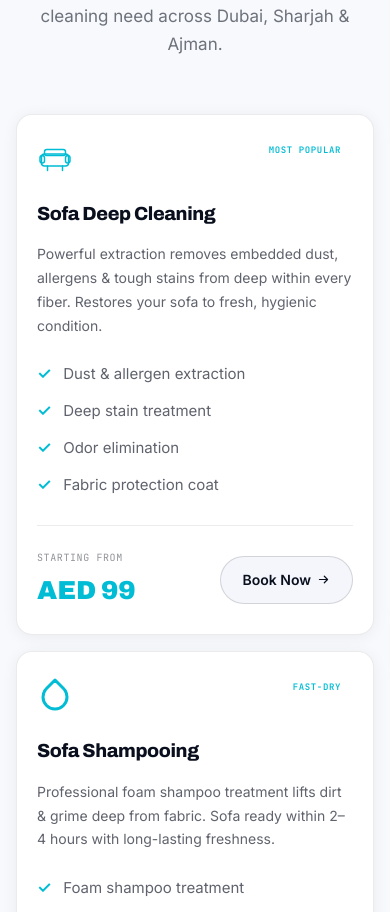
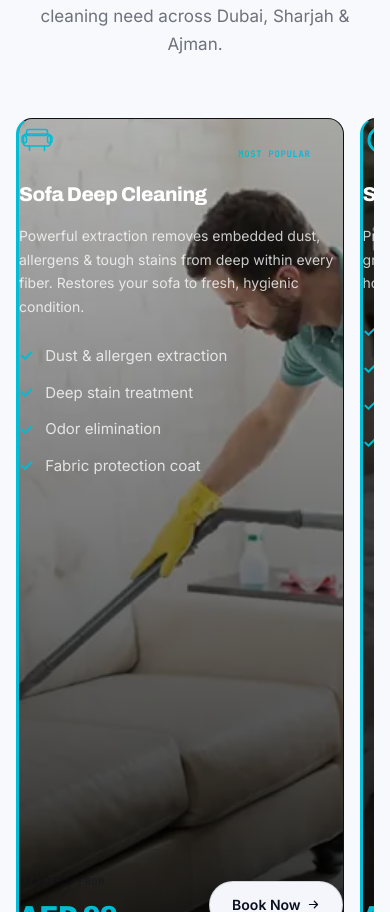
Before and after one commit to asadali7755/sofa-care-UAE-web, a Next.js app: page / in a window 390 px wide. Shown: the part 1088-2000 px from the top of the page. Built offline with nearby package versions, Linux system fonts and the light colour scheme.

Commit message:
fix(mobile): services carousel with images + hero ice blue + overlay fixes

```diff
--- a/app/components/Hero.tsx
+++ b/app/components/Hero.tsx
@@ -59,7 +59,7 @@ export default function Hero() {
 
           <h1 className="reveal reveal-delay-1" style={{ fontFamily: 'var(--font-display)', fontSize: 'clamp(38px, 5.5vw, 80px)', lineHeight: 0.94, fontWeight: 900, letterSpacing: '-0.03em', marginBottom: 6 }}>
             <span style={{ display: 'block', color: 'rgba(255,255,255,0.65)', fontWeight: 500, fontSize: 'clamp(14px, 1.4vw, 18px)', letterSpacing: '-0.01em', marginBottom: 12, fontFamily: 'var(--font-sans)' }}>Dubai&apos;s Most Trusted</span>
-            <span style={{ display: 'block', color: '#ffffff' }}>Sofa <span style={{ fontFamily: 'var(--font-serif)', fontStyle: 'italic', fontWeight: 400, color: 'var(--accent)' }}>Cleaning</span></span>
+            <span style={{ display: 'block', color: '#ffffff' }}>Sofa <span style={{ fontFamily: 'var(--font-serif)', fontStyle: 'italic', fontWeight: 400, color: '#89CFF0' }}>Cleaning</span></span>
             <span style={{ display: 'block', color: '#ffffff' }}>Experts</span>
           </h1>
 
--- a/app/components/ServicesPreview.tsx
+++ b/app/components/ServicesPreview.tsx
@@ -210,7 +210,7 @@ const services = [
 
 export default function ServicesPreview() {
   return (
-    <section className="section" style={{ borderBottom: '1px solid var(--line)' }}>
+    <section id="services-preview" className="section" style={{ borderBottom: '1px solid var(--line)' }}>
       <div className="container-x">
 
         {/* Header */}
--- a/app/globals.css
+++ b/app/globals.css
@@ -601,17 +601,29 @@ select.form-input option { background: var(--bg-raised); }
   .serve-dubai-header { display: none !important; }
 }
 
-/* ─── Services grid: always 1 col on mobile ─── */
+/* ─── Services grid: horizontal scroll carousel on mobile ─── */
 @media (max-width: 768px) {
   .services-grid {
-    grid-template-columns: 1fr !important;
+    display: flex !important;
+    flex-direction: row !important;
+    overflow-x: scroll !important;
+    scroll-snap-type: x mandatory !important;
     gap: 16px !important;
+    padding: 4px 4px 24px !important;
+    -webkit-overflow-scrolling: touch !important;
+    scrollbar-width: none !important;
+    grid-template-columns: unset !important;
+  }
+  .services-grid::-webkit-scrollbar { display: none !important; }
+  .services-grid > div {
+    flex: 0 0 84vw !important;
+    min-width: 84vw !important;
+    scroll-snap-align: start !important;
+    min-height: 460px !important;
   }
   .services-grid .card {
-    padding: 24px 20px !important;
+    padding: 0 !important;
   }
-  .services-grid .card h3 { font-size: 19px !important; }
-  .services-grid .card p  { font-size: 14px !important; }
 }
 
 /* ─── Hero stats: 2×2 on mobile ─── */
@@ -630,6 +642,13 @@ select.form-input option { background: var(--bg-raised); }
 /* ─── Prevent horizontal overflow everywhere ─── */
 html, body { overflow-x: hidden !important; max-width: 100vw; }
 section, footer, nav { overflow-x: hidden; }
+
+/* ─── Services carousel: allow horizontal scroll ─── */
+@media (max-width: 768px) {
+  #services-preview { overflow-x: visible !important; }
+  #services-preview .container-x { overflow-x: visible !important; }
+  #services-preview .services-grid { overflow-x: scroll !important; }
+}
 
 /* ─── Testimonials cards: no horizontal scroll ─── */
 @media (max-width: 768px) {
@@ -740,10 +759,26 @@ section, footer, nav { overflow-x: hidden; }
     --fg-dim:   rgba(255,255,255,0.45);
     --line:     rgba(255,255,255,0.15);
   }
-  /* Hero text: force white so it's always readable on dark bg */
+  /* Hero image: no zoom on mobile */
+  #hero img {
+    object-fit: cover !important;
+    object-position: center center !important;
+    transform: scale(1) !important;
+  }
+  /* Hero text: force white */
   #hero h1 span { color: #ffffff !important; }
-  #hero h1 .accent-word { color: var(--accent) !important; }
+  #hero h1 .accent-word { color: #89CFF0 !important; }
   #hero p { color: rgba(255,255,255,0.72) !important; }
+  /* Hero description box: remove white bg on mobile */
+  #hero h2 {
+    background: transparent !important;
+    backdrop-filter: none !important;
+    -webkit-backdrop-filter: none !important;
+    padding: 0 !important;
+    color: rgba(255,255,255,0.88) !important;
+    text-shadow: 0 1px 4px rgba(0,0,0,0.7) !important;
+  }
+  #hero h2 em { color: #ffffff !important; }
 
   /* ─── All sections: white/light bg ─── */
   section:not(#hero) {
@@ -762,31 +797,39 @@ section, footer, nav { overflow-x: hidden; }
   /* ─── HIDE Testimonials on mobile ─── */
   #testimonials { display: none !important; }
 
-  /* ─── Cards: white with soft shadow ─── */
-  .card {
+  /* ─── Cards: white with soft shadow (non-image cards only) ─── */
+  .card:not(.card-dark-bg) {
     background: #ffffff !important;
     border: 1px solid rgba(0,0,0,0.08) !important;
     box-shadow: 0 2px 16px rgba(0,0,0,0.06) !important;
     border-radius: 16px !important;
   }
 
-  /* ─── Service cards: remove dark bg image on mobile → clean white card ─── */
+  /* ─── Service cards: show image + lighter overlay on mobile ─── */
   .card-dark-bg {
-    background: #ffffff !important;
+    background: #111111 !important;
+    position: relative !important;
+    overflow: hidden !important;
   }
-  .card-overlay { display: none !important; }
-  .card-dark-bg img { display: none !important; }
+  .card-overlay {
+    display: block !important;
+    background: linear-gradient(to top, rgba(0,0,0,0.80) 0%, rgba(0,0,0,0.45) 50%, rgba(0,0,0,0.15) 100%) !important;
+  }
+  .card-dark-bg img {
+    display: block !important;
+    opacity: 0.85 !important;
+  }
 
-  /* ─── Service card text: fully dark & readable ─── */
+  /* ─── Service card text: white on dark image ─── */
   .card h3 {
-    color: #0a0f1e !important;
+    color: #ffffff !important;
     font-size: 18px !important;
   }
   .card p {
-    color: rgba(10,15,30,0.65) !important;
+    color: rgba(255,255,255,0.78) !important;
   }
   .card li {
-    color: rgba(10,15,30,0.65) !important;
+    color: rgba(255,255,255,0.78) !important;
   }
   /* "Starting from" label inside cards */
   .card [style*="--fg-dim"] {
@@ -800,14 +843,22 @@ section, footer, nav { overflow-x: hidden; }
     color: #0097a7 !important;
   }
 
-  /* ─── Headings: dark on light bg ─── */
+  /* ─── Headings: dark on light bg (but not inside dark image cards) ─── */
   h2, h3, h4 {
     color: #0a0f1e !important;
   }
+  .card-dark-bg h2,
+  .card-dark-bg h3,
+  .card-dark-bg h4 {
+    color: #ffffff !important;
+  }
 
-  /* ─── ServicesPreview "Why Al Haya" animated text: fully dark ─── */
-  .services-grid p { color: rgba(10,15,30,0.65) !important; }
+  /* ─── ServicesPreview "Why Al Haya" animated text: fully dark (non-image cards) ─── */
+  .services-grid:not(.carousel-mode) p { color: rgba(10,15,30,0.65) !important; }
   .services-grid h2 { color: #0a0f1e !important; }
+  /* override: image cards keep white text */
+  .services-grid .card-dark-bg p { color: rgba(255,255,255,0.78) !important; }
+  .services-grid .card-dark-bg h3 { color: #ffffff !important; }
 
   /* ─── Badges ─── */
   .badge {
```
